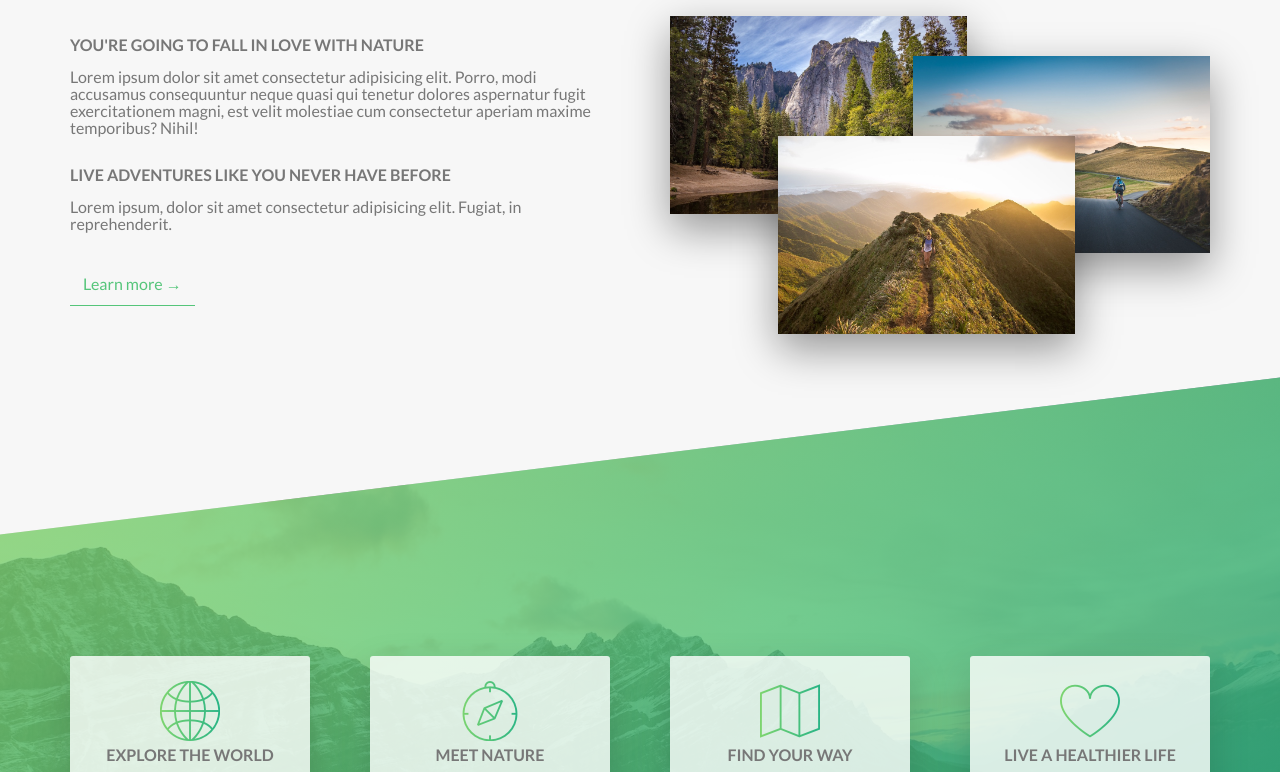
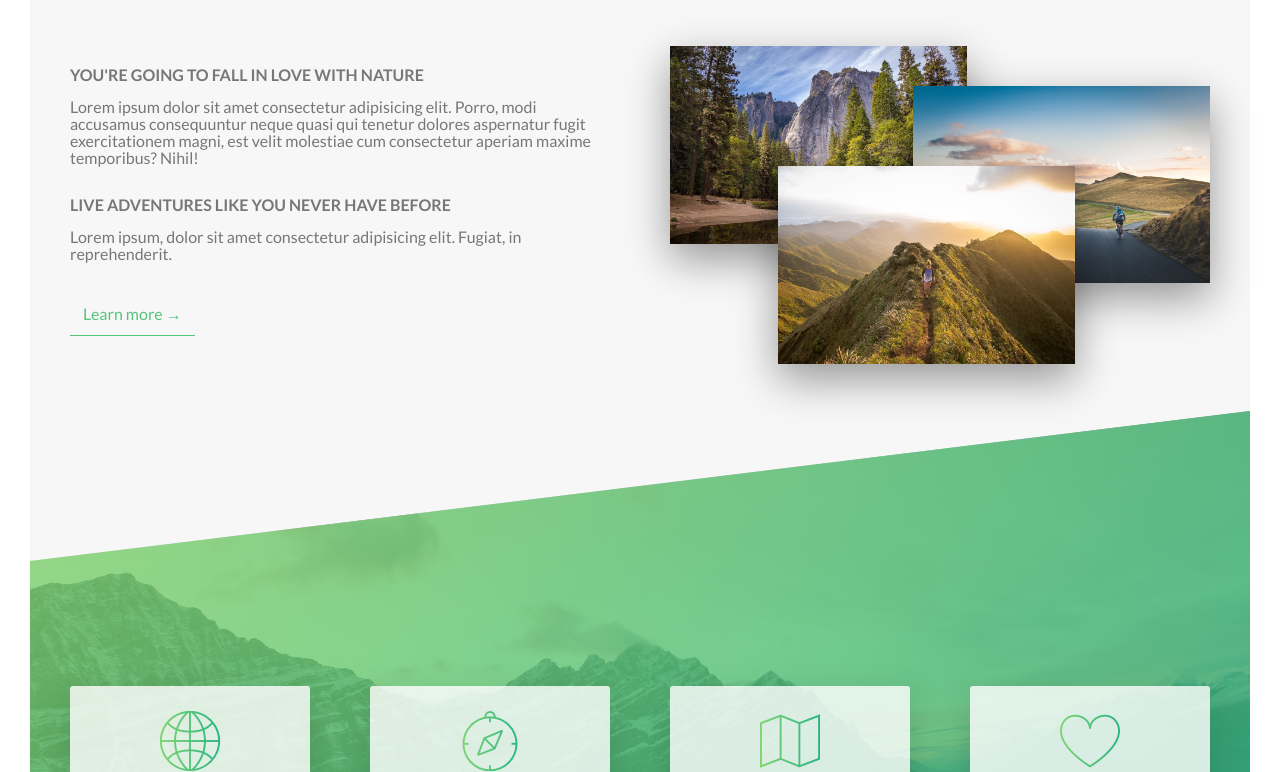
Before and after one commit to devrathsinghrana/natours, a website: page index.html in a window 1280 px wide. Shown: the part 939-1711 px from the top of the page. Drawn offline with Linux system fonts and the light colour scheme.

Commit message:
media quesry 2

```diff
--- a/sass/abstracts/_variables.scss
+++ b/sass/abstracts/_variables.scss
@@ -22,6 +22,7 @@ $color-tertiary-dark: #5643fa;
 // GRID
 $grid-width: 114rem;
 $gutter-vertical: 8rem;
+$gutter-vertical-small: 6rem;
 $gutter-horizontal: 6rem;
 
 //FONT
--- a/sass/base/_base.scss
+++ b/sass/base/_base.scss
@@ -19,24 +19,30 @@ html {
 
   //we put larger property values over larger property values when writing media queries.
   //PLEASE THINK ABOUT ORDER OF BELOW MEDIA QUERIES TO GET CLARITY
-  @include respond(tab-land) {//width<1200?
-    font-size: 56.25%;//1em = 9px, 9/16=.5625
+  @include respond(tab-land) {
+    //width<1200?
+    font-size: 56.25%; //1em = 9px, 9/16=.5625
   }
 
-  @include respond(tab-port) {//width<900? we want this to override above css
+  @include respond(tab-port) {
+    //width<900? we want this to override above css
 
     // below properties will be passed a content for mixin
-    font-size: 50%;// 1rem = 8px, 8/16=.5
+    font-size: 50%; // 1rem = 8px, 8/16=.5
   }
 
   // Say we have 700px device then we want font-size for 900px media query instead of tab-land one as it is closer to 900 so we write it after tab-land as we follow DESKTOP-FIRST so we need to shrink content but in MOBILE-FIRST the media queries order will be reversed
 
   @include respond(big-desktop) {
-    font-size: 75%;// 1rem = 12px, 12/16=.75
+    font-size: 75%; // 1rem = 12px, 12/16=.75
   }
 }
 
 /* highest level css properties which will be inherited throughout the page */
 body {
   box-sizing: border-box;
+  padding: 3rem;
+  @include respond(tab-port) {
+    padding: 0;
+  }
 }
--- a/sass/base/_typography.scss
+++ b/sass/base/_typography.scss
@@ -4,6 +4,38 @@ body {
   font-size: $default-font-size;
   line-height: 1.7rem;
   color: $color-grey-dark;
+}
+
+.heading-primary {
+  color: $color-white;
+  text-transform: uppercase;
+  backface-visibility: hidden;
+  margin-bottom: 1.5rem;
+  &--main {
+    display: block;
+    font-size: 6rem;
+    line-height: 6rem;
+    font-weight: 400;
+    letter-spacing: 3.5rem;
+    animation: moveInLeft 1s ease-out;
+
+    @include respond(phone) {
+      letter-spacing: 1rem;
+      font-size: 5rem;
+    }
+  }
+  &--sub {
+    display: block;
+    font-size: 2rem;
+    line-height: 2rem;
+    font-weight: 700;
+    letter-spacing: 1.74rem;
+    animation: moveInRight 1s ease-out;
+
+    @include respond(phone) {
+      letter-spacing: 0.5rem;
+    }
+  }
 }
 
 .heading-secondary {
@@ -25,6 +57,13 @@ body {
     transform: skewY(2deg) skewX(15deg) scale(1.1);
     text-shadow: 0.5rem 1rem 2rem rgba($color-black, 0.2);
   }
+
+  @include respond(tab-port) {
+    font-size: 3rem;
+  }
+  @include respond(phone) {
+    font-size: 2.5rem;
+  }
 }
 
 .heading-tertiary {
--- a/sass/layout/_footer.scss
+++ b/sass/layout/_footer.scss
@@ -3,7 +3,9 @@
   padding: 10rem 0;
   font-size: 1.4rem;
   color: $color-grey-light-1;
-
+  @include respond(tab-port) {
+    padding: 8rem 0;
+  }
   &__logo-box {
     text-align: center;
     margin-bottom: 8rem;
@@ -16,6 +18,10 @@
     border-top: 1px solid $color-grey-dark;
     padding-top: 2rem;
     display: inline-block;
+    @include respond(tab-port) {
+      width: 100%;
+      text-align: center;
+    }
   }
   &__list {
     list-style: none;
@@ -48,5 +54,9 @@
     padding-top: 2rem;
     width: 80%;//not fix completely due to empty space on right side so we use float
     float: right;
+    @include respond(tab-port) {
+      width: 100%;
+      float: none;
+    }
   }
 }
--- a/sass/layout/_grid.scss
+++ b/sass/layout/_grid.scss
@@ -3,12 +3,26 @@
   margin: 0 auto;
   &:not(:last-child) {
     margin-bottom: $gutter-vertical;
+    @include respond(tab-port) {
+      margin-bottom: $gutter-vertical-small;
+    }
+  }
+  @include respond(tab-port) {
+    max-width: 50rem;
+    padding: 0 3rem;
   }
   @include clearfix;
   [class^="col-"] {
     float: left;
     &:not(:last-child) {
       margin-right: $gutter-horizontal;
+      @include respond(tab-port) {
+        margin-right: 0;
+        margin-bottom: $gutter-vertical-small;
+      }
+    }
+    @include respond(tab-port) {
+      width: 100% !important;
     }
   }
   .col-1-of-1 {
@@ -21,16 +35,21 @@
     width: calc((100% - 2 * #{$gutter-horizontal}) / 3);
   }
   .col-2-of-3 {
-    width: calc(2 * ((100% - 2 * #{$gutter-horizontal}) / 3) + #{$gutter-horizontal});
+    width: calc(
+      2 * ((100% - 2 * #{$gutter-horizontal}) / 3) + #{$gutter-horizontal}
+    );
   }
   .col-1-of-4 {
     width: calc((100% - 3 * #{$gutter-horizontal}) / 4);
   }
   .col-2-of-4 {
-    width: calc(2 * ((100% - 3 * #{$gutter-horizontal}) / 4) + #{$gutter-horizontal});
+    width: calc(
+      2 * ((100% - 3 * #{$gutter-horizontal}) / 4) + #{$gutter-horizontal}
+    );
   }
   .col-3-of-4 {
-    width: calc(3 * ((100% - 3 * #{$gutter-horizontal}) / 4) + 2 * #{$gutter-horizontal});
-
+    width: calc(
+      3 * ((100% - 3 * #{$gutter-horizontal}) / 4) + 2 * #{$gutter-horizontal}
+    );
   }
 }
--- a/sass/layout/_header.scss
+++ b/sass/layout/_header.scss
@@ -10,6 +10,12 @@
     background-size: cover;
     -webkit-clip-path: polygon(0 0, 100% 0, 100% 75vh, 0 100%);
     clip-path: polygon(0 0, 100% 0, 100% 75vh, 0 100%);
+
+@include respond(phone){
+  -webkit-clip-path: polygon(0 0, 100% 0, 100% 85vh, 0 100%);
+    clip-path: polygon(0 0, 100% 0, 100% 85vh, 0 100%);
+}
+
     &__logo-box {
       position: absolute;
       top: 4rem;
--- a/sass/layout/_navigation.scss
+++ b/sass/layout/_navigation.scss
@@ -15,6 +15,15 @@
     box-shadow: 0 1rem 3rem rgba($color-black, 0.1);
     text-align: center;
     cursor: pointer;
+
+    @include respond(tab-port) {
+      top: 4rem;
+      right: 4rem;
+    }
+    @include respond(phone) {
+      top: 3rem;
+      right: 3rem;
+    }
   }
   &__background {
     height: 6rem;
@@ -30,7 +39,14 @@
     z-index: 1000;
     transition: transform 0.8s cubic-bezier(0.86, 0, 0.07, 1);
 
-    // transform: scale(80);
+    @include respond(tab-port) {
+      top: 4.5rem;
+      right: 4.5rem;
+    }
+    @include respond(phone) {
+      top: 3.5rem;
+      right: 3.5rem;
+    }
   }
   &__nav {
     height: 100vh;
@@ -114,11 +130,11 @@
       content: "";
       position: absolute;
       left: 0;
-      transition: all .2s;
+      transition: all 0.2s;
     }
     &::before {
       top: -0.8rem;
-    //   transform-origin: right;//decides the center of rotation for rote property
+      //   transform-origin: right;//decides the center of rotation for rote property
     }
     &::after {
       top: 0.8rem;
--- a/sass/pages/_home.scss
+++ b/sass/pages/_home.scss
@@ -1,26 +1,3 @@
-.heading-primary {
-  color: $color-white;
-  text-transform: uppercase;
-  backface-visibility: hidden;
-  margin-bottom: 1.5rem;
-  &--main {
-    display: block;
-    font-size: 6rem;
-    line-height: 6rem;
-    font-weight: 400;
-    letter-spacing: 3.5rem;
-    animation: moveInLeft 1s ease-out;
-  }
-  &--sub {
-    display: block;
-    font-size: 2rem;
-    line-height: 2rem;
-    font-weight: 700;
-    letter-spacing: 1.74rem;
-    animation: moveInRight 1s ease-out;
-  }
-}
-
 .section-about {
   background-color: $color-grey-light-1;
   padding: 25rem 0;
```
Also changed, not shown: css/style.css, 1 other file.
